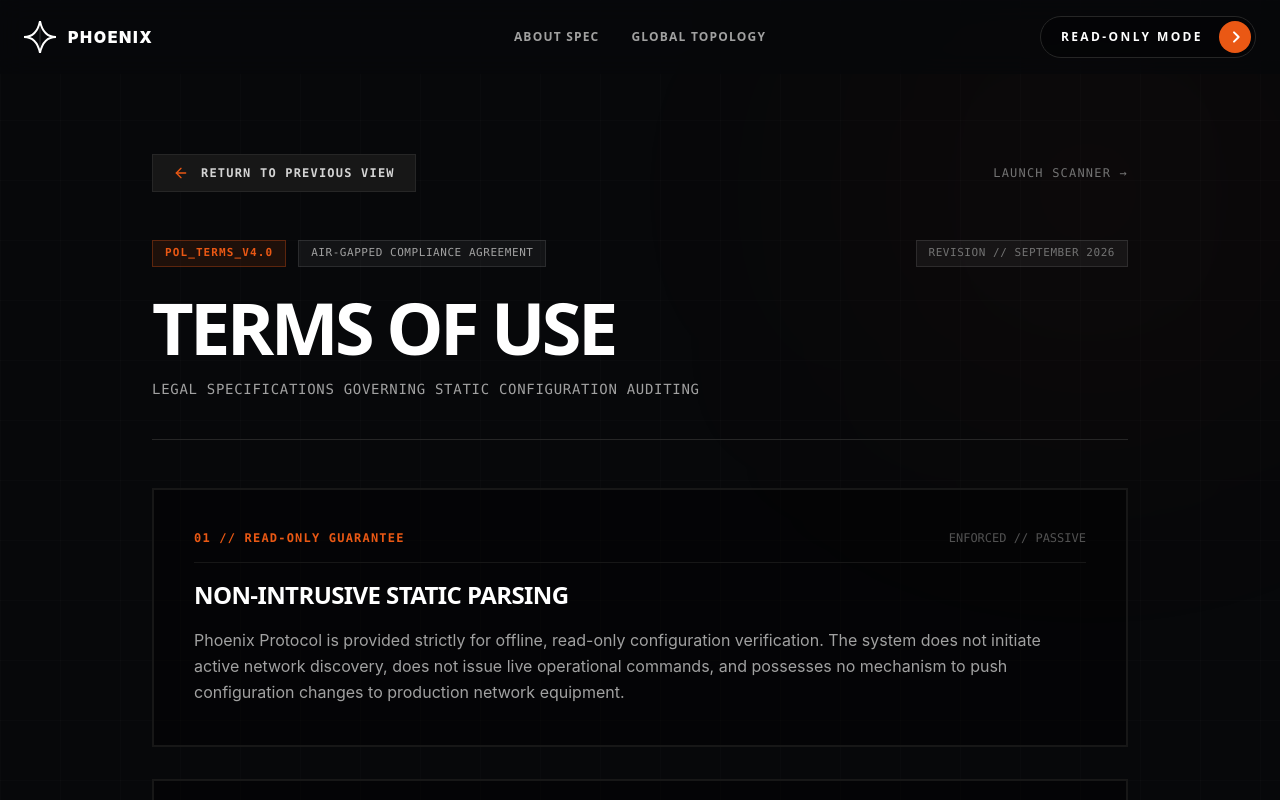
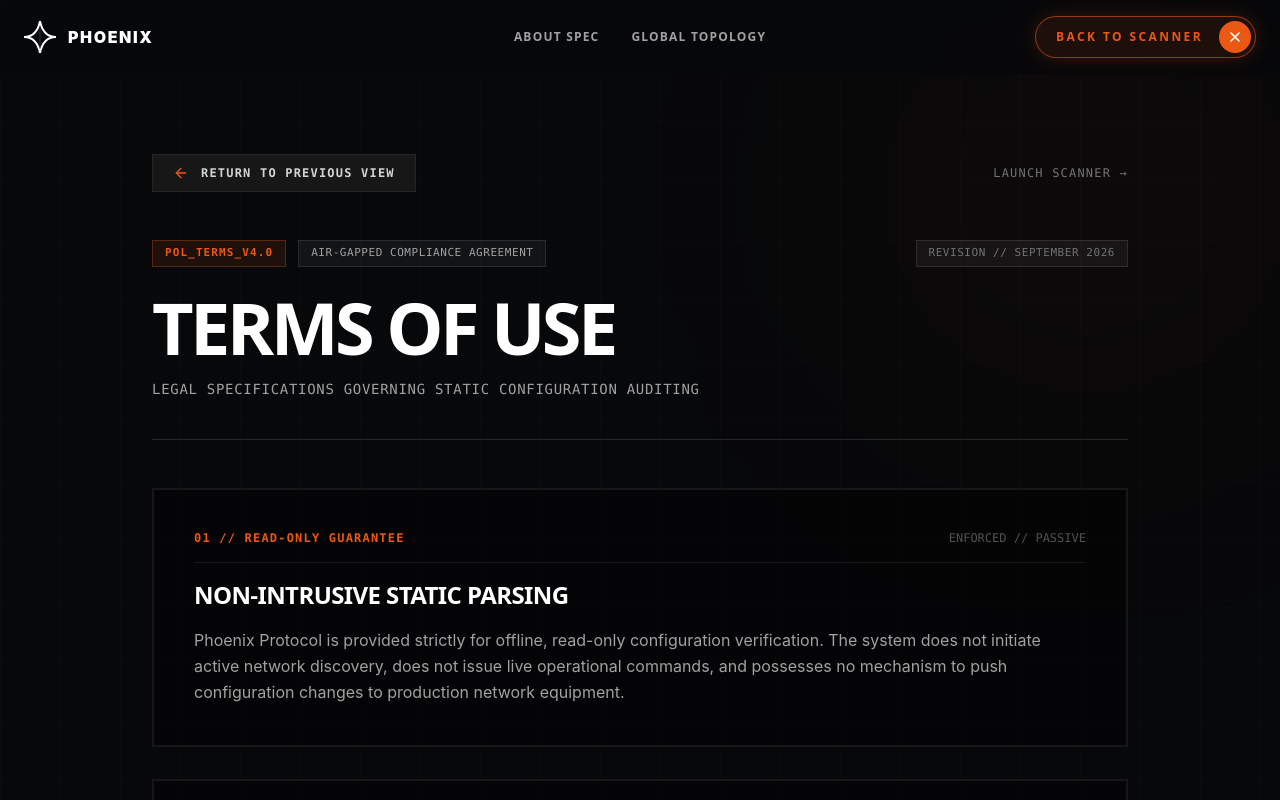
Before and after one commit to HeX-ecutioner/phoenix-protocol, a React app in the folder frontend/: page /terms in a window 1280 px wide. Shown: the top 800 px of the page. Built offline with nearby package versions, Linux system fonts and the light colour scheme; no server answers; the HTML template or start-up script is replaced by a standard one.

Commit message:
feat(navigation): enable return to upload section with auto-scroll across navbar and about page

```diff
--- a/frontend/src/components/Navbar.jsx
+++ b/frontend/src/components/Navbar.jsx
@@ -3,7 +3,7 @@ import { Link, useLocation } from 'react-router-dom';
 
 export function Navbar() {
   const location = useLocation();
-  const isAbout = location.pathname === '/about';
+  const isSubpage = location.pathname !== '/';
 
   return (
     <nav className="w-full flex items-center justify-between px-6 py-4 bg-obsidian/80 backdrop-blur-md sticky top-0 z-50">
@@ -25,7 +25,7 @@ export function Navbar() {
         <Link
           to="/about"
           className={`transition-colors text-xs font-bold tracking-widest uppercase ${
-            isAbout ? 'text-brand-orange' : 'text-neutral-400 hover:text-brand-orange'
+            location.pathname === '/about' ? 'text-brand-orange' : 'text-neutral-400 hover:text-brand-orange'
           }`}
         >
           ABOUT SPEC
@@ -38,23 +38,24 @@ export function Navbar() {
         </Link>
       </div>
 
-      {/* Right: Action button navigating to About Page */}
+      {/* Right: Action button navigating to About Page or Back to Upload Scanner */}
       <div className="flex items-center">
         <Link
-          to={isAbout ? "/" : "/about"}
+          to={isSubpage ? "/#upload-section" : "/about"}
+          state={isSubpage ? { scrollToUpload: true } : undefined}
           className={`flex items-center gap-4 pl-5 pr-1 py-1 rounded-full border transition-all duration-300 group ${
-            isAbout
+            isSubpage
               ? 'border-brand-orange/60 bg-brand-orange/10 shadow-[0_0_20px_rgba(234,88,20,0.2)]'
               : 'border-neutral-800 hover:border-neutral-600 bg-black/40 hover:bg-neutral-900/60'
           }`}
         >
           <span className={`text-xs font-bold tracking-[0.2em] uppercase transition-colors ${
-            isAbout ? 'text-brand-orange' : 'text-white'
+            isSubpage ? 'text-brand-orange' : 'text-white'
           }`}>
-            {isAbout ? 'BACK TO SCANNER' : 'READ-ONLY MODE'}
+            {isSubpage ? 'BACK TO SCANNER' : 'READ-ONLY MODE'}
           </span>
           <div className="w-8 h-8 rounded-full bg-brand-orange flex items-center justify-center group-hover:scale-105 transition-transform">
-            {isAbout ? (
+            {isSubpage ? (
               <svg viewBox="0 0 24 24" fill="none" stroke="white" strokeWidth="2.5" className="w-4 h-4">
                 <path strokeLinecap="round" strokeLinejoin="round" d="M6 18L18 6M6 6l12 12" />
               </svg>
--- a/frontend/src/pages/AboutPage.jsx
+++ b/frontend/src/pages/AboutPage.jsx
@@ -309,7 +309,8 @@ export function AboutPage() {
             </div>
 
             <Link
-              to="/"
+              to="/#upload-section"
+              state={{ scrollToUpload: true }}
               className="px-8 py-4 bg-brand-orange hover:bg-orange-500 text-white font-mono font-black text-sm uppercase tracking-widest flex items-center gap-3 transition-all duration-300 hover:scale-105 shadow-[0_0_30px_rgba(234,88,20,0.4)] shrink-0"
             >
               <span>RETURN TO SCANNER</span>
--- a/frontend/src/pages/UploadPage.jsx
+++ b/frontend/src/pages/UploadPage.jsx
@@ -1,4 +1,5 @@
 import React from 'react';
+import { useLocation } from 'react-router-dom';
 import { Navbar } from '../components/Navbar';
 import { Hero } from '../components/Hero';
 import { ScannerConsole } from '../components/ScannerConsole';
@@ -11,6 +12,20 @@ import { InventoryScroll } from '../components/InventoryScroll';
 
 export function UploadPage() {
   const [isHeroLoaded, setIsHeroLoaded] = React.useState(false);
+  const location = useLocation();
+
+  React.useEffect(() => {
+    if (location.hash === '#upload-section' || location.state?.scrollToUpload) {
+      setIsHeroLoaded(true);
+      const timer = setTimeout(() => {
+        const el = document.getElementById('upload-section');
+        if (el) {
+          el.scrollIntoView({ behavior: 'smooth' });
+        }
+      }, 250);
+      return () => clearTimeout(timer);
+    }
+  }, [location]);
 
   return (
     <PageTransition>
@@ -22,7 +37,7 @@ export function UploadPage() {
         <main className="flex-1 w-full relative z-10">
           <Hero onLoadComplete={() => setIsHeroLoaded(true)} />
 
-          <div className="min-h-screen flex items-center justify-center">
+          <div id="upload-section" className="min-h-screen flex items-center justify-center">
             <ScannerConsole />
           </div>
 
```
